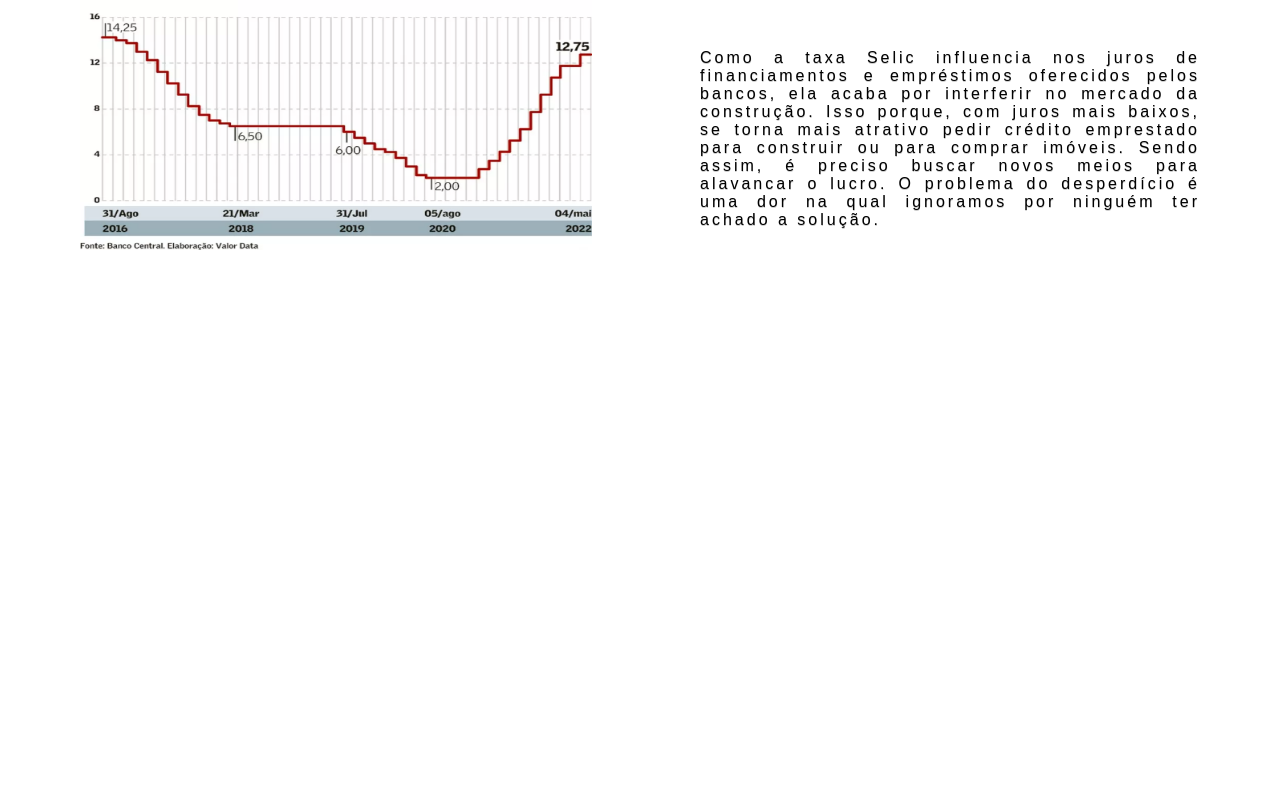
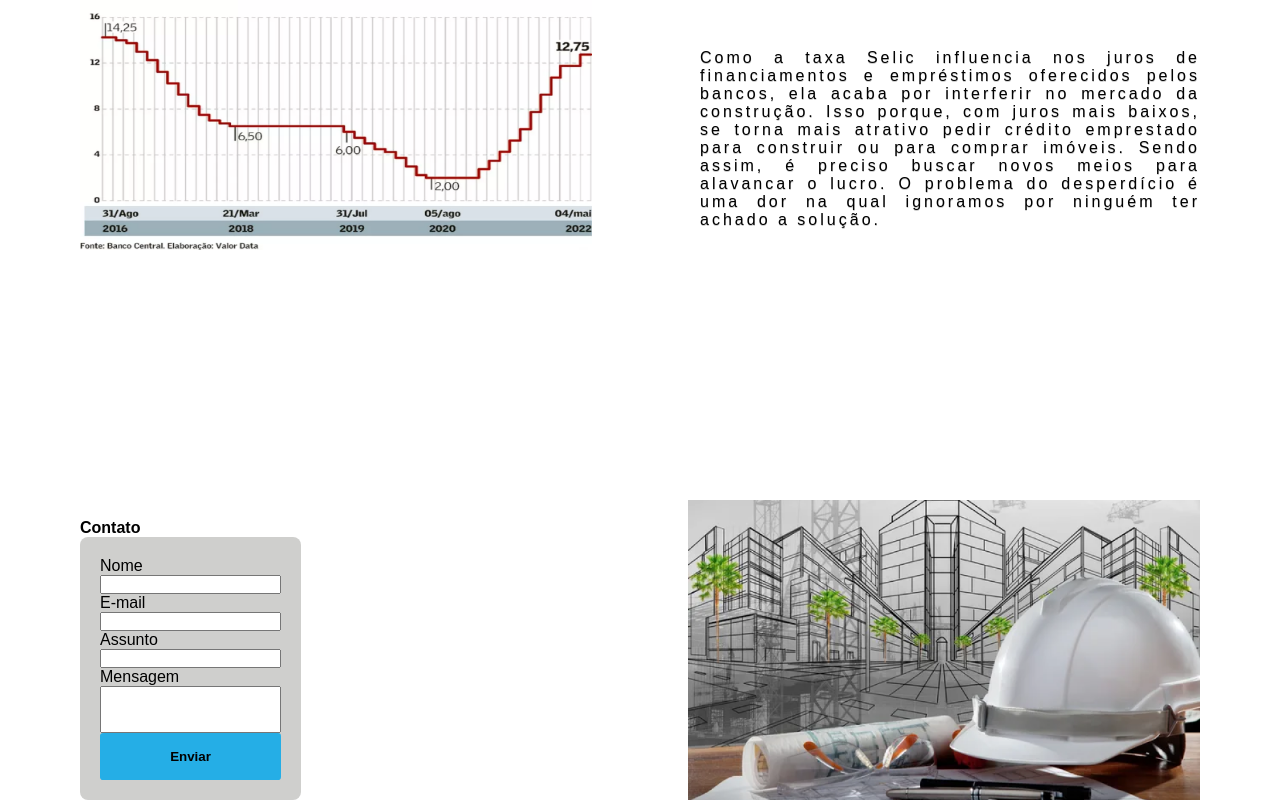
Before and after one commit to OliverioJunior/gpaengenharia, a React (Vite) app: page / in a window 1280 px wide. Shown: the part 1900-2700 px from the top of the page. Before the commit the page ends 2400 px from the top, so only its background shows below. Built offline with nearby package versions, Linux system fonts and the light colour scheme.

Commit message:
Instalar o FireBase

```diff
--- a/package.json
+++ b/package.json
@@ -10,6 +10,7 @@
   },
   "dependencies": {
     "@types/styled-components": "^5.1.26",
+    "firebase": "^9.10.0",
     "react": "^18.2.0",
     "react-dom": "^18.2.0",
     "styled-components": "^5.3.5"
--- a/src/App.tsx
+++ b/src/App.tsx
@@ -1,5 +1,6 @@
 import { Banner } from './components/Banner';
 import { Benefits } from './components/Benefits';
+import { Contact } from './components/Contact';
 import { Graphics } from './components/Graphics';
 import { Header } from './components/Header';
 import { GlobalStyle } from './styles/global';
@@ -11,6 +12,7 @@ const App: React.FC = () => {
       <Banner />
       <Benefits />
       <Graphics />
+      <Contact />
       <GlobalStyle />
     </>
   );
--- /dev/null
+++ b/src/components/Contact/index.tsx
@@ -0,0 +1,49 @@
+import { Container } from './styles';
+import engenharia2 from '../../assets/engenharia2.png';
+export const Contact: React.FC = () => {
+  return (
+    <Container>
+      <div>
+        <section>
+          <h4>Contato</h4>
+          <form action="#" method="post" encType="multipart/form-data">
+            <label>
+              <span>
+                <i className="icon icon-user-1"></i> Nome
+              </span>
+              <input type="text" name="nome" />
+            </label>
+
+            <label>
+              <span>
+                <i className="icon icon-email"></i> E-mail
+              </span>
+              <input type="text" name="email" className="fade_8S" />
+            </label>
+            <label>
+              <span>
+                <i className="icon icon-flag"></i> Assunto
+              </span>
+              <input type="text" name="assunto" />
+            </label>
+
+            <label>
+              <span>
+                <i className="icon icon-comment"></i> Mensagem
+              </span>
+              <textarea name="mensagem" rows={3} required={true}></textarea>
+            </label>
+
+            <input type="hidden" name="acao" value="enviar" />
+            <button className="btn-envia" title="Enviar">
+              <b className="icon icon-paper-plane-o"> Enviar</b>
+            </button>
+          </form>
+        </section>
+        <div>
+          <img src={engenharia2} />
+        </div>
+      </div>
+    </Container>
+  );
+};
--- /dev/null
+++ b/src/components/Contact/styles.ts
@@ -0,0 +1,49 @@
+import styled from 'styled-components';
+export const Container = styled.section`
+  display: flex;
+  padding: 0 5rem;
+  flex: 1;
+  div {
+    flex: 1;
+    display: flex;
+    align-items: flex-end;
+    justify-content: flex-end;
+    section {
+      display: flex;
+      flex-direction: column;
+      padding: 0 100px 0 0;
+      form {
+        padding: 20px;
+        display: flex;
+        flex-direction: column;
+        background-color: #cfcfcd;
+        border-radius: 8px;
+        textarea {
+          resize: none;
+        }
+        button {
+          background-color: #25aee6;
+          padding: 1rem;
+          border-radius: 0.195rem;
+        }
+        label {
+          display: flex;
+          flex-direction: column;
+        }
+      }
+      p {
+        margin: 1.25rem auto 0 auto;
+        padding: 1.5rem 0;
+        font-size: 1rem;
+        text-shadow: 0.2px 0.5px #ccc;
+        color: #000;
+        letter-spacing: 0.188rem;
+        text-align: justify;
+      }
+    }
+    img {
+      width: 512px;
+      height: 300px;
+    }
+  }
+`;
--- a/src/components/Header/index.tsx
+++ b/src/components/Header/index.tsx
@@ -1,16 +1,15 @@
-import { HeadGPA, List } from './styles';
+import { Header as StyledHeader, List } from './styles';
 import logo from '../../assets/logo1.svg';
 export const Header: React.FC = () => {
   return (
-    <>
-      <HeadGPA>
+    <StyledHeader>
       <div>
         <a href="#">
           <img src={logo} alt="logo" />
           G.P.A
         </a>
       </div>
-
+      {/*colocar nav */}
       <List>
         <li>
           <a href="#"> Home </a>
@@ -24,8 +23,13 @@ export const Header: React.FC = () => {
         <li>
           <a href="#contato"> Contato </a>
         </li>
+        <li>
+          <a href="#contato"> Cadastro </a>
+        </li>
+        <li>
+          <a href="#contato"> Login </a>
+        </li>
       </List>
-      </HeadGPA>
-    </>
+    </StyledHeader>
   );
 };
--- a/src/components/Header/styles.ts
+++ b/src/components/Header/styles.ts
@@ -1,6 +1,6 @@
 import styled from 'styled-components';
 
-export const HeadGPA = styled.head`
+export const Header = styled.header`
   display: flex;
   align-items: center;
   justify-content: space-between;
--- a/src/styles/global.ts
+++ b/src/styles/global.ts
@@ -7,8 +7,12 @@ export const GlobalStyle = createGlobalStyle`
   box-sizing: border-box;
   font-family: "Poppins", sans-serif;
   }
+  &:focus + input , textarea {
+    outline:none;
+  }
   button {
     cursor: pointer;
+    border: none;
   }
   a {
     text-decoration: none;
```
Also changed, not shown: src/services/firebase.ts (added, +18 -0 lines), src/assets/engenharia2.png (renamed from src/assets/engenharia 2.png), 1 other file (tests, documents, lock files or other folders). Lines whose indentation alone changed are shown as unchanged.
